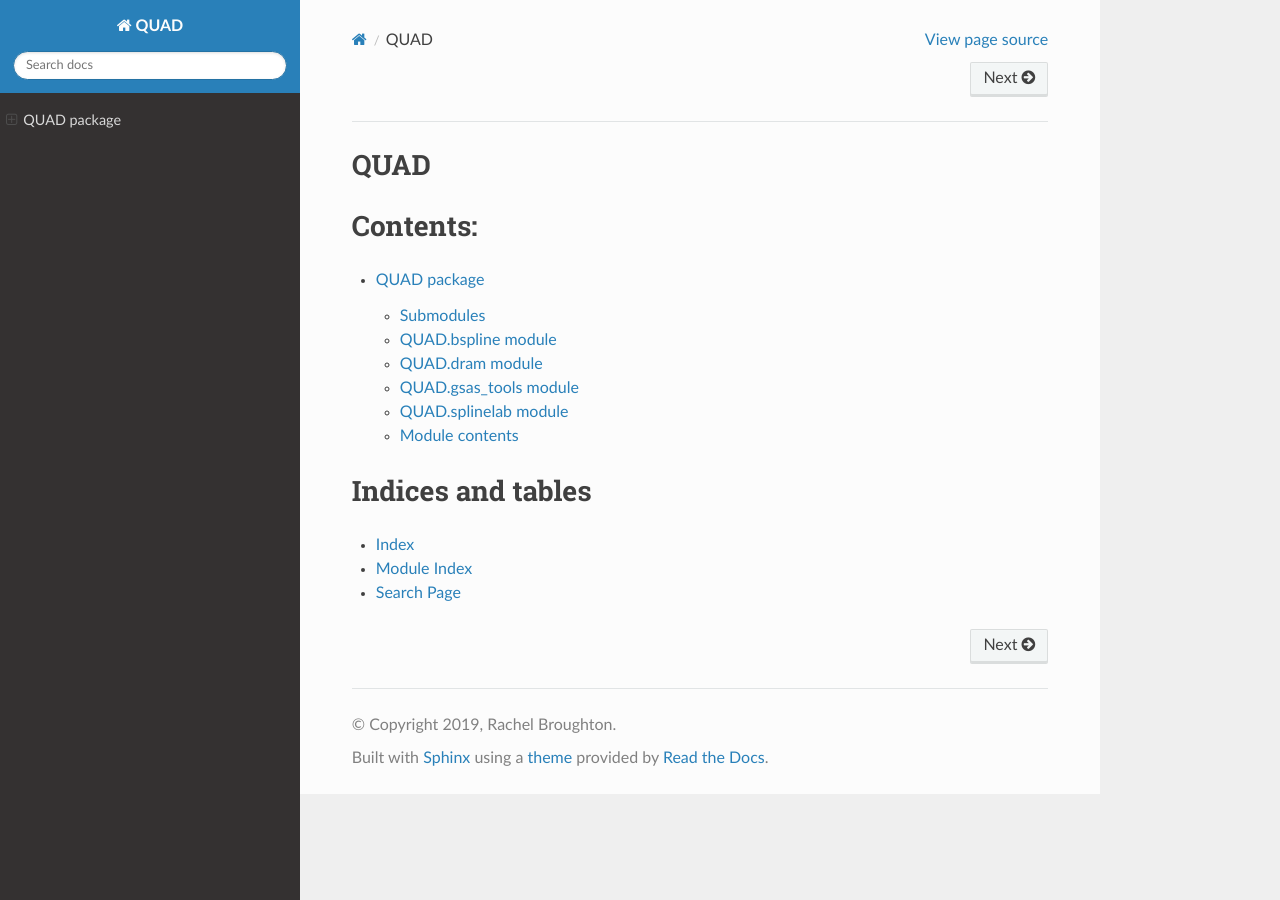
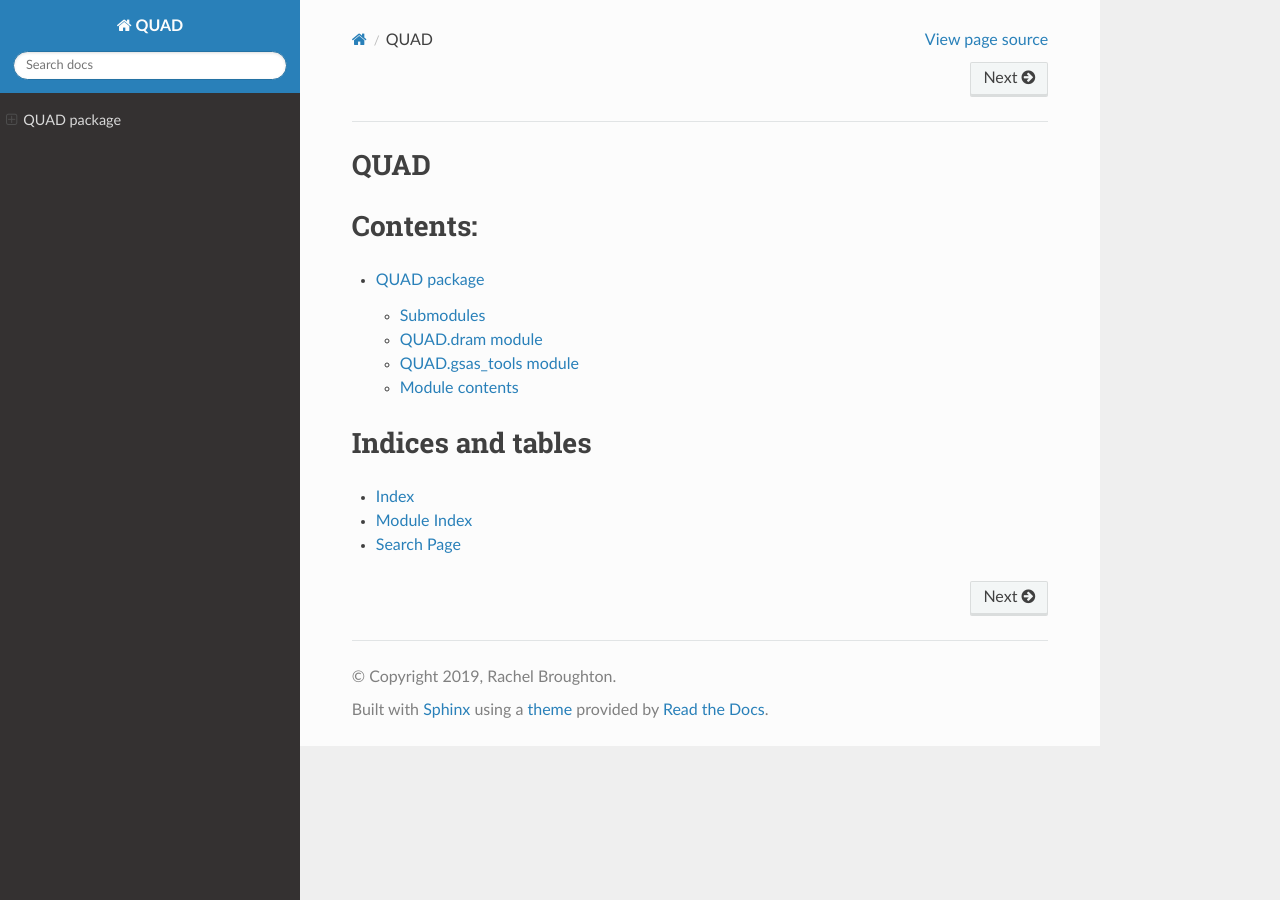
Before and after one commit to rabroughton/QUAD, a Sphinx documentation site: the page built from docs/source/index.rst, in a window 1280 px wide. Built offline with Sphinx 7.4.7 and the Read the Docs theme 2.0.0, drawn with Linux system fonts in a browser that asks for light colours.

Commit message:
Updated documentation

```diff
--- a/docs/source/QUAD.rst
+++ b/docs/source/QUAD.rst
@@ -3,14 +3,6 @@ QUAD package
 
 Submodules
 ----------
-
-QUAD.bspline module
--------------------
-
-.. automodule:: QUAD.bspline
-    :members:
-    :undoc-members:
-    :show-inheritance:
 
 QUAD.dram module
 ----------------
@@ -28,15 +20,6 @@ QUAD.gsas\_tools module
     :undoc-members:
     :show-inheritance:
 
-QUAD.splinelab module
----------------------
-
-.. automodule:: QUAD.splinelab
-    :members:
-    :undoc-members:
-    :show-inheritance:
-
-
 Module contents
 ---------------
 
```
Also changed, not shown: 1 other file.
